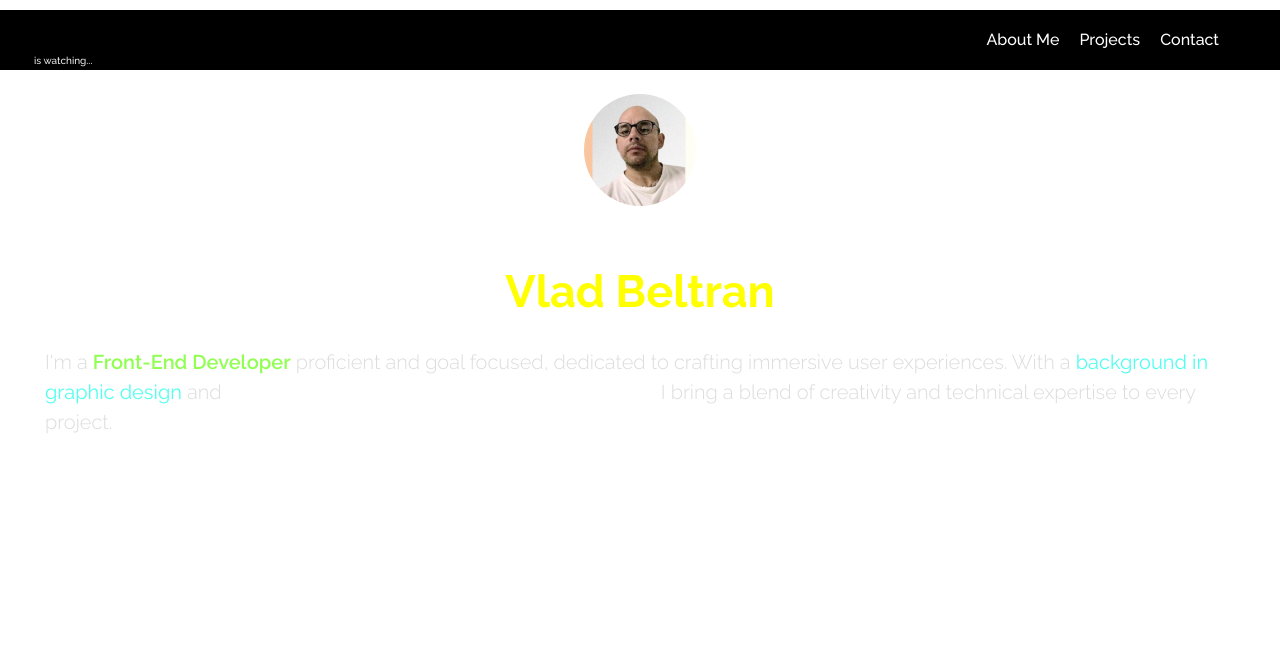
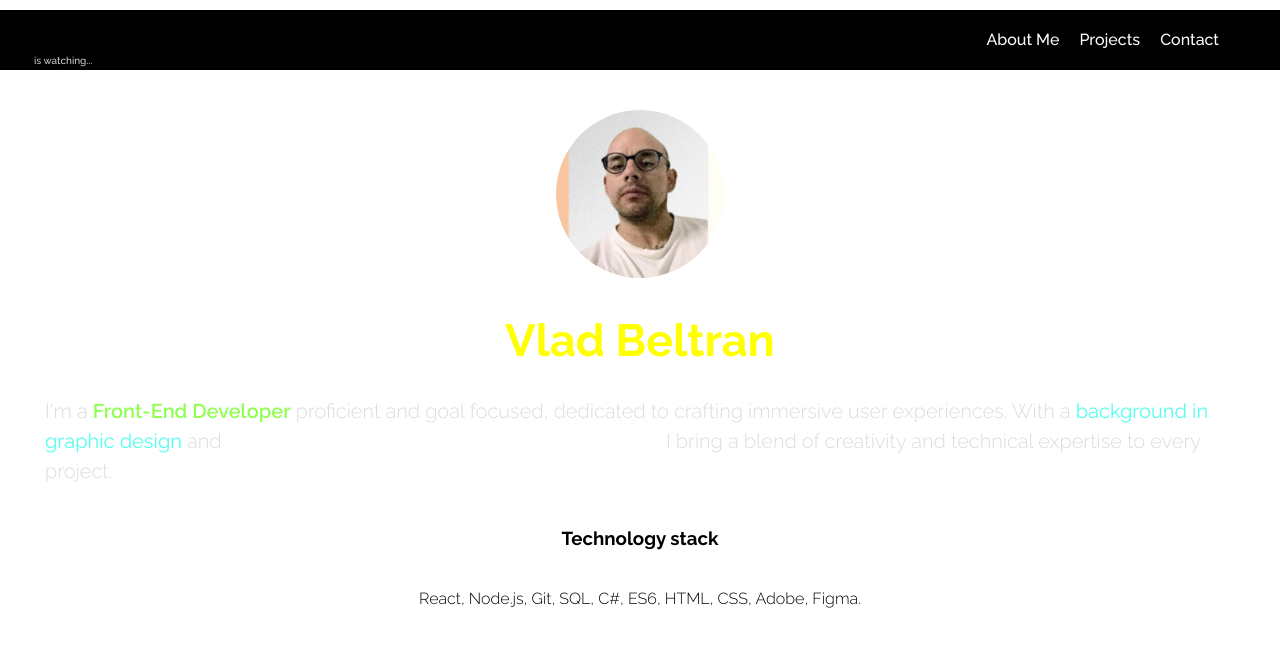
Before and after one commit to puentes-studio/myapp, a React (Vite) app: page /about in a window 1280 px wide. Shown: the top 646 px of the page. Built offline with nearby package versions, Linux system fonts and the light colour scheme.

Commit message:
styles and about

```diff
--- a/src/assets/pages/about/About.css
+++ b/src/assets/pages/about/About.css
@@ -1,6 +1,6 @@
 .cv-photo {
-  height: 7em;
-  padding: 1.5em;
+  height: 10.5em;
+  padding: 2.5em;
   will-change: filter;
   transition: filter 300ms;
   border-radius: 50%;
@@ -15,6 +15,7 @@
 .about-title {
   font-size: 45px;
   color: yellow;
+  margin-top: -9px;
 }
 
 .description-about {
@@ -37,3 +38,11 @@
 .highlight-3 {
   color: #ffffff;
 }
+
+.tech-stack {
+  display: flex;
+  flex-direction: column;
+  height: 100vh;
+  background-color: white;
+  color: black;
+}
--- a/src/assets/pages/about/About.jsx
+++ b/src/assets/pages/about/About.jsx
@@ -12,10 +12,9 @@ function About() {
     <>
       <Nav />
       <div>
-        <a href="#" target="_blank">
         <img src={vladphoto} className="cv-photo" alt="CV Photo" />
-        </a>
       </div>
+      <div>
         <h1 className="about-title">Vlad Beltran</h1>
         {/* <div className="card">
         <button onClick={() => setCount(count + 1)}>count is {count}</button>
@@ -27,9 +26,15 @@ function About() {
           <span className="highlight-2">background in graphic design</span> and{" "}
           <span className="highlight-3">
             passion for learning, technology and innovation,
-        </span>
-        I bring a blend of creativity and technical expertise to every project.
+          </span>{" "}
+          I bring a blend of creativity and technical expertise to every
+          project.
         </p>
+      </div>
+      <section className="tech-stack">
+        <h3>Technology stack</h3>
+        <p>React, Node.js, Git, SQL, C#, ES6, HTML, CSS, Adobe, Figma.</p>
+      </section>
     </>
   );
 }
```
Lines whose indentation alone changed are shown as unchanged.
